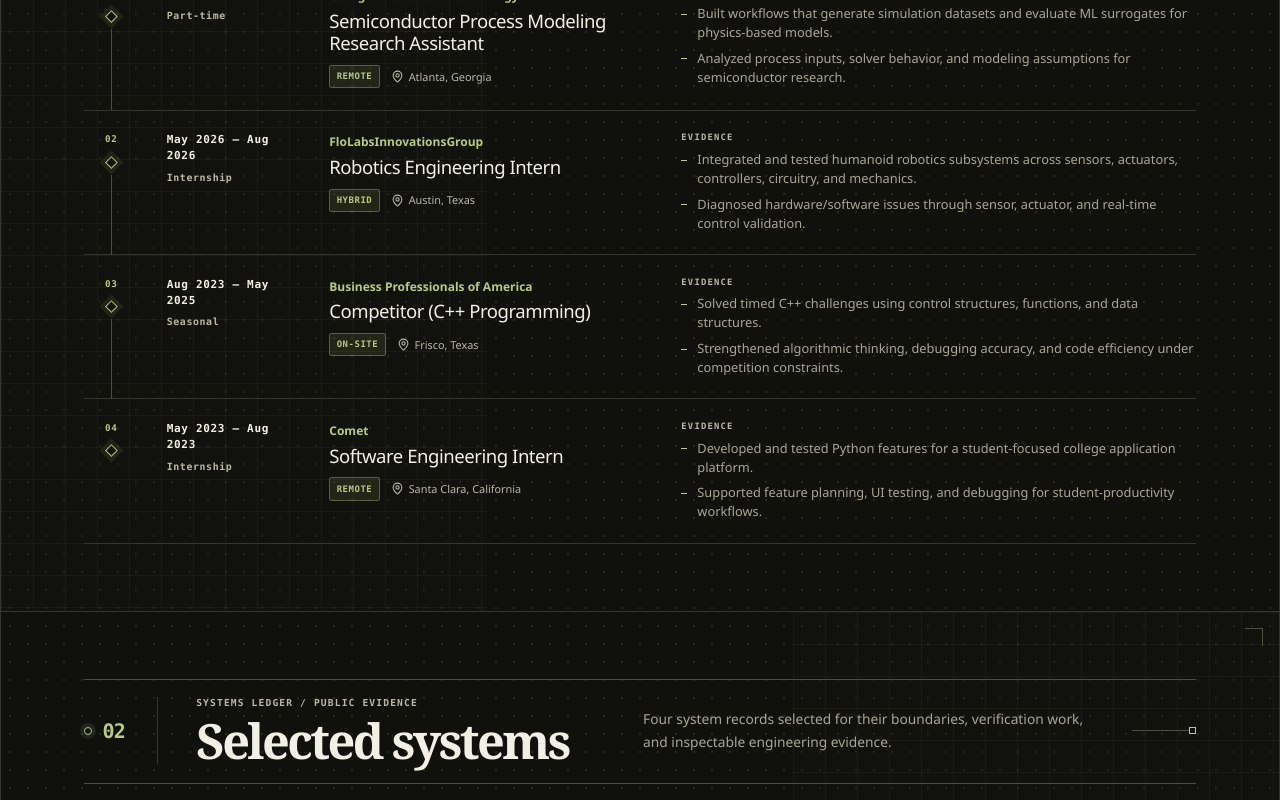
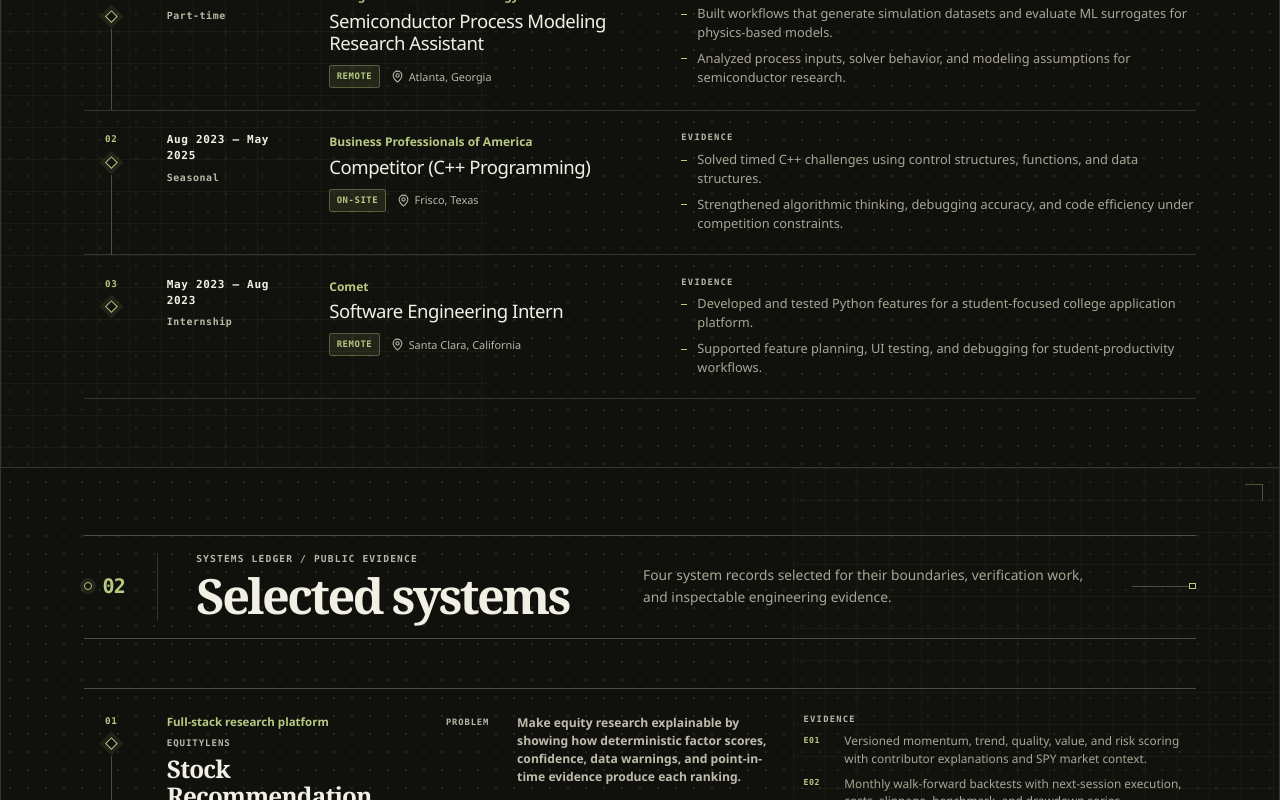
Before and after one commit to darunr1/Portfolio-Website, a Next.js app: page / in a window 1280 px wide. Shown: the part 1180-1980 px from the top of the page. Built offline with nearby package versions, Linux system fonts and the light colour scheme.

Commit message:
Remove FloLabs internship and capability reference

```diff
--- a/src/data/portfolio.ts
+++ b/src/data/portfolio.ts
@@ -265,18 +265,6 @@
     ],
   },
   {
-    organization: "FloLabsInnovationsGroup",
-    role: "Robotics Engineering Intern",
-    dates: "May 2026 – Aug 2026",
-    engagement: "Internship",
-    workMode: "Hybrid",
-    location: "Austin, Texas",
-    highlights: [
-      "Integrated and tested humanoid robotics subsystems across sensors, actuators, controllers, circuitry, and mechanics.",
-      "Diagnosed hardware/software issues through sensor, actuator, and real-time control validation.",
-    ],
-  },
-  {
     organization: "Business Professionals of America",
     role: "Competitor (C++ Programming)",
     dates: "Aug 2023 – May 2025",
@@ -322,7 +310,7 @@
       "Computer-Aided Design (CAD)",
       "Systems Design",
     ],
-    evidence: ["FloLabs", "AutoHIL", "Embedded Telemetry Logger"],
+    evidence: ["AutoHIL", "Embedded Telemetry Logger"],
   },
   {
     domain: "Software & computation",
```
